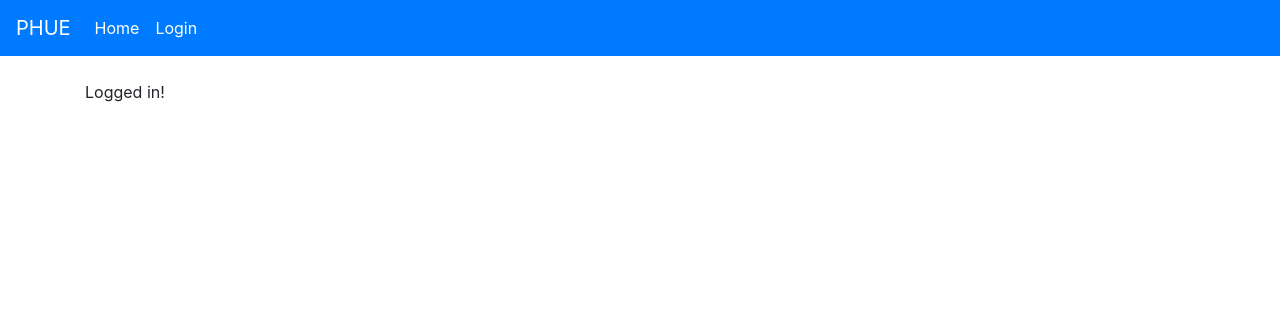
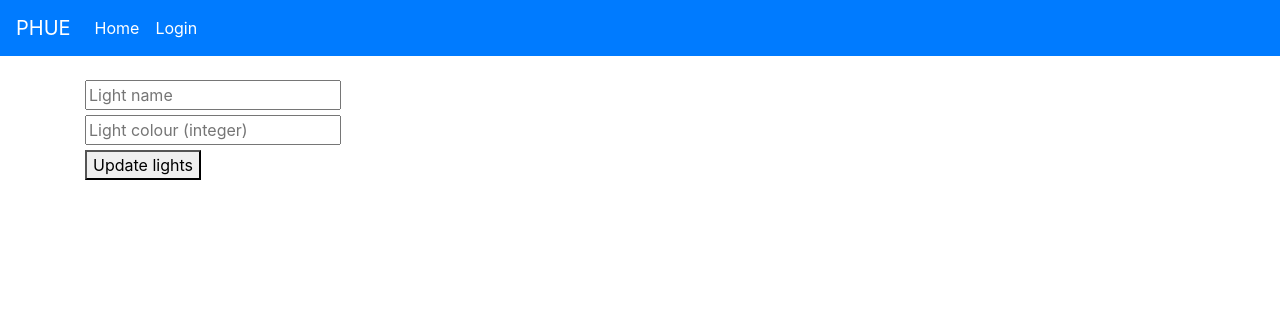
Before and after one commit to AwesomeCore1/Phue, a Flask app: page / in a window 1280 px wide. Shown: the top 316 px of the page. Run offline with Flask 2, Linux system fonts and the light colour scheme; the visitor is signed in with stand-in values (Sample User, id 1).

Commit message:
Update 5

```diff
--- a/main.py
+++ b/main.py
@@ -1,4 +1,4 @@
-from flask import Flask, render_template, request, session
+from flask import Flask, render_template, request, session, redirect
 
 # ROUTER IMPORTS
 from routers.auth import authRoute
@@ -13,11 +13,10 @@ app.register_blueprint(lightRoute, url_prefix="/api/")
 
 @app.route('/', methods=["GET"])
 def index_route():
-	content = "Please log in!"
-	if session.get("user") == "rick":
-		content = "Logged in!"
+	if session.get("user") != "rick":
+		return redirect('/auth')
 
-	return render_template('index.html', content=content)
+	return render_template('index.html')
 
 if __name__ == "__main__":
 	app.run(debug=True)
--- a/routers/lights.py
+++ b/routers/lights.py
@@ -11,7 +11,7 @@ def hue_route(light, hue):
     }
     return resp
 
-@light_handler.route('/bri/<light>/<brightness>', methods=["POST"])
+@lightRoute.route('/bri/<light>/<brightness>', methods=["POST"])
 def bri_route(light, brightness):
     light_handler.change_light(light=str(light), on=True, brightness=int(brightness))
     resp = {
--- /dev/null
+++ b/static/js/lights.js
@@ -0,0 +1,20 @@
+const change_colour = async () => {
+    let light = document.getElementById('light');
+    let hue = document.getElementById('hue');
+
+    let response = await fetch('/api/hue/${light.value}/${hue.value}/', {
+        method: "POST"
+    }).then(res => res.json()).then(res => {
+        if (!res.error) return alert('Done!');
+        else {
+            console.log(res.output);
+            return alert("Error - Please check console");
+        }
+    }).catch((err) => {
+        if (err) {
+            console.log(err)
+            return alert("Error - Please check console")
+        }
+    })
+
+}
--- a/templates/index.html
+++ b/templates/index.html
@@ -2,5 +2,11 @@
 {% block title %}Home{% endblock %}
 
 {% block content %}
-{{ content }}
+<div>
+    <input style="margin-bottom: 5px;" id="light" type="text" name="light" placeholder="Light name"><br>
+    <input style=" margin-bottom: 5px;" id="hue" type="text" name="hue" placeholder="Light colour (integer)"><br>
+    <button onclick="change_colour()">Update lights</button>
+</div>
+
+<script src="/static/js/lights.js"></script>
 {% endblock %}
```
